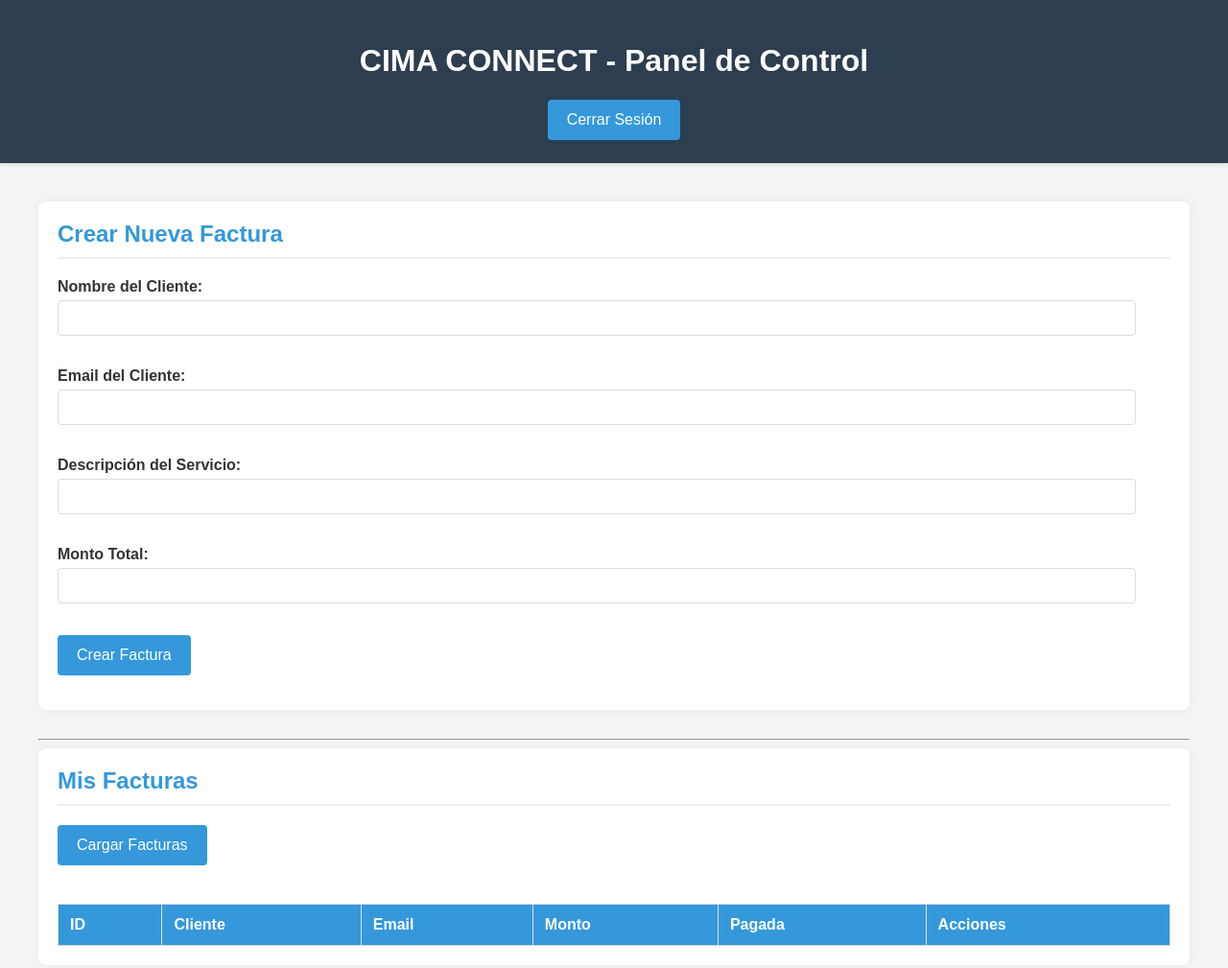
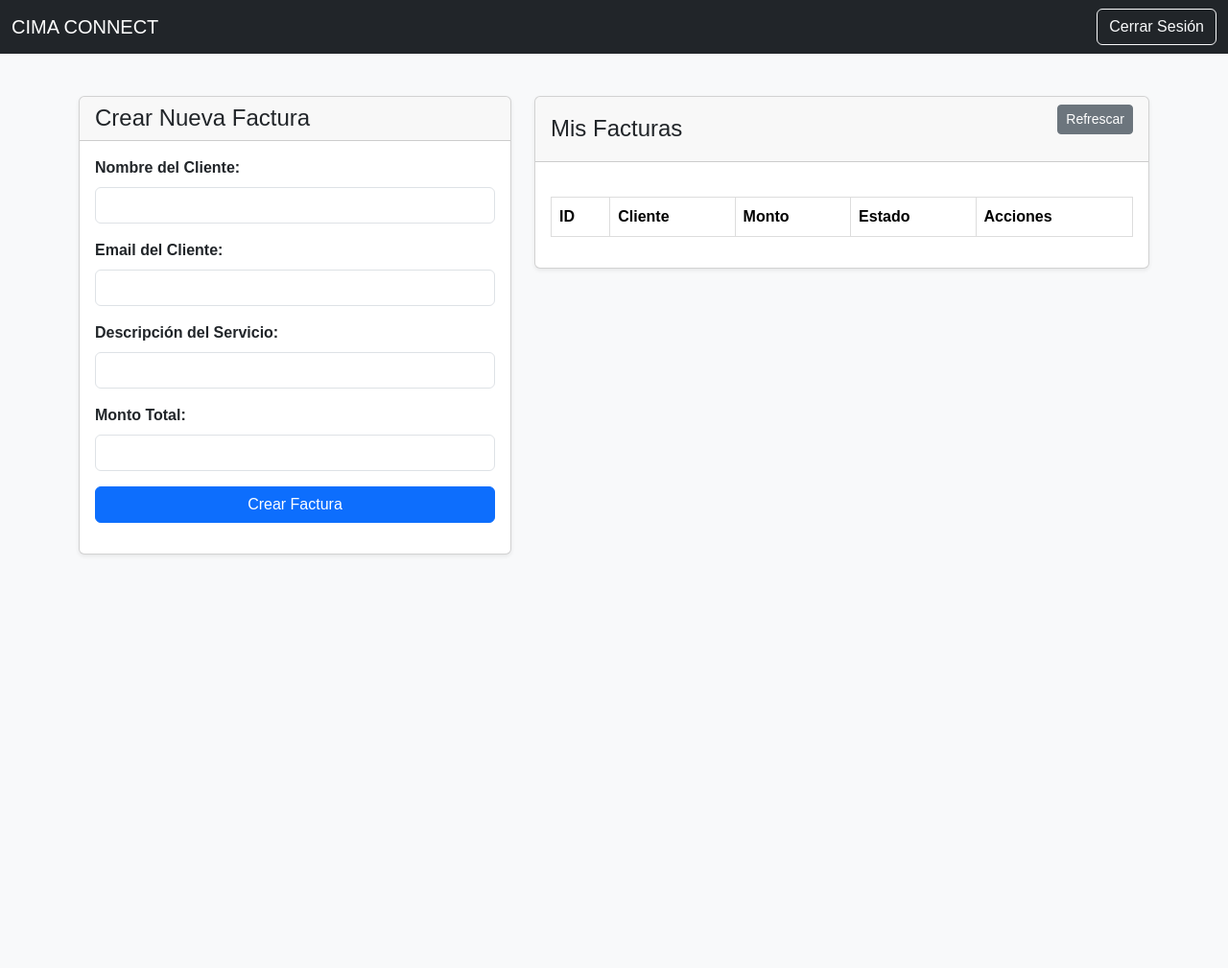
Before and after one commit to medranokaren/cima-connect, a plain HTML site: page dashboard.html in a window 1280 px wide. Shown: the whole page at 96% size. After the commit the page ends 800 px from the top, so only its background shows below. Drawn offline with nearby package versions, Linux system fonts and the light colour scheme; no server answers; sample sign-in values are in the browser's storage.

Commit message:
rediseno del dashboard para una apariencia moderna

```diff
--- a/dashboard.html
+++ b/dashboard.html
@@ -4,61 +4,92 @@
     <meta charset="UTF-8">
     <meta name="viewport" content="width=device-width, initial-scale=1.0">
     <title>CIMA CONNECT - Panel de Control</title>
+<!-- ... otras etiquetas head ... --> <!-- Enlace a Bootstrap 5 desde una CDN -->
+  <link href="https://cdn.jsdelivr.net/npm/bootstrap@5.3.3/dist/css/bootstrap.min.css" rel="stylesheet">
+   <!-- Tu hoja de estilos -->
+    <link rel="stylesheet" href="dashboard-style.css"> <!-- ... -->
+
     <!-- Enlazando al nuevo archivo de estilos -->
     <link rel="stylesheet" href="dashboard-style.css">
 </head>
-<body>
-    <header>
-        <h1>CIMA CONNECT - Panel de Control</h1>
-        <!-- Botón para cerrar sesión arriba a la derecha -->
-        <button id="logout-button" class="btn-logout">Cerrar Sesión</button>
-    </header>
+<body class="bg-light">
 
-    <main>
-        <section id="invoice-creation">
-            <h2>Crear Nueva Factura</h2>
+    <!-- Barra de Navegación Superior -->
+    <nav class="navbar navbar-expand-lg navbar-dark bg-dark">
+        <div class="container-fluid">
+            <a class="navbar-brand" href="#">CIMA CONNECT</a>
+            <button id="logout-button" class="btn btn-outline-light">Cerrar Sesión</button>
+        </div>
+    </nav>
+
+    <!-- Contenido Principal -->
+    <main class="container py-4">
+        <div class="row g-4">
+
+            <!-- Columna del Formulario -->
+            <div class="col-lg-5">
+                <div class="card shadow-sm">
+                    <div class="card-header">
+                        <h4 class="my-0">Crear Nueva Factura</h4>
+                    </div>
+                    <div class="card-body">
                         <form id="createInvoiceForm">
-                <label for="clientName">Nombre del Cliente:</label>
-                <input type="text" id="clientName" required><br><br>
+                            <div class="mb-3">
+                                <label for="clientName" class="form-label">Nombre del Cliente:</label>
+                                <input type="text" class="form-control" id="clientName" required>
+                            </div>
+                            <div class="mb-3">
+                                <label for="clientEmail" class="form-label">Email del Cliente:</label>
+                                <input type="email" class="form-control" id="clientEmail" required>
+                            </div>
+                            <div class="mb-3">
+                                <label for="serviceDescription" class="form-label">Descripción del Servicio:</label>
+                                <input type="text" class="form-control" id="serviceDescription" required>
+                            </div>
+                            <div class="mb-3">
+                                <label for="totalAmount" class="form-label">Monto Total:</label>
+                                <input type="number" class="form-control" id="totalAmount" step="0.01" required>
+                            </div>
+                            <div class="d-grid">
+                                <button type="submit" class="btn btn-primary">Crear Factura</button>
+                            </div>
+                        </form>
+                        <p id="creationMessage" class="mt-3 text-success"></p>
+                    </div>
+                </div>
+            </div>
 
-                <label for="clientEmail">Email del Cliente:</label>
-                <input type="email" id="clientEmail" required><br><br>
-
-                <label for="serviceDescription">Descripción del Servicio:</label>
-                <input type="text" id="serviceDescription" required><br><br>
-
-                <label for="totalAmount">Monto Total:</label>
-                <input type="number" id="totalAmount" step="0.01" required><br><br>
-
-                <button type="submit">Crear Factura</button>
-            </form>
-            <p id="creationMessage"></p>
-        </section>
-
-        <hr>
-
-        <section id="invoice-list">
-            <h2>Mis Facturas</h2>
-            <button id="loadInvoicesBtn">Cargar Facturas</button>
-            <table>
+            <!-- Columna de la Tabla de Facturas -->
+            <div class="col-lg-7">
+                <div class="card shadow-sm">
+                    <div class="card-header d-flex justify-content-between align-items-center">
+                        <h4 class="my-0">Mis Facturas</h4>
+                        <button id="loadInvoicesBtn" class="btn btn-secondary btn-sm">Refrescar</button>
+                    </div>
+                    <div class="card-body">
+                        <div class="table-responsive">
+                            <table class="table table-striped table-hover">
                                 <thead>
                                     <tr>
                                         <th>ID</th>
                                         <th>Cliente</th>
-                        <th>Email</th>
                                         <th>Monto</th>
-                        <th>Pagada</th>
+                                        <th>Estado</th>
                                         <th>Acciones</th>
                                     </tr>
                                 </thead>
                                 <tbody id="invoicesTableBody">
-                    <!-- Las facturas se cargarán aquí con JavaScript -->
+                                    <!-- Las facturas se cargarán aquí -->
                                 </tbody>
                             </table>
-        </section>
+                        </div>
+                    </div>
+                </div>
+            </div>
+        </div>
     </main>
 
-    <!-- Enlazando al nuevo archivo de JavaScript -->
+    <!-- Tu script no necesita cambios -->
     <script src="dashboard-script.js"></script>
 </body>
 </html>
```
Lines whose indentation alone changed are shown as unchanged.
